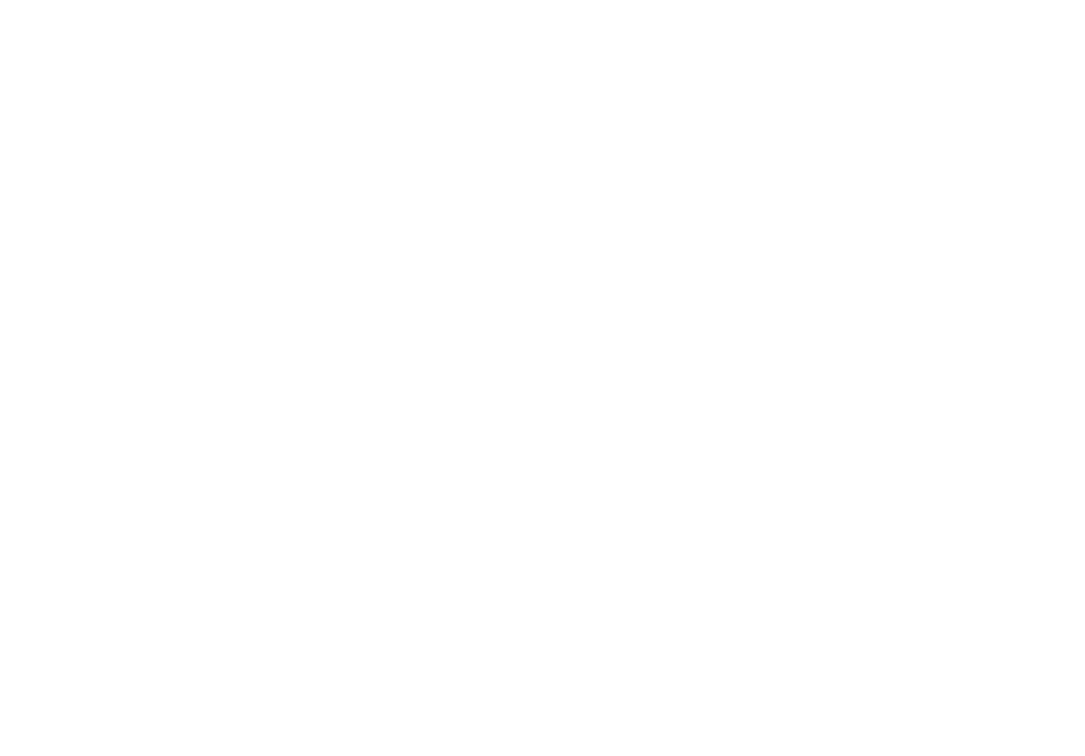
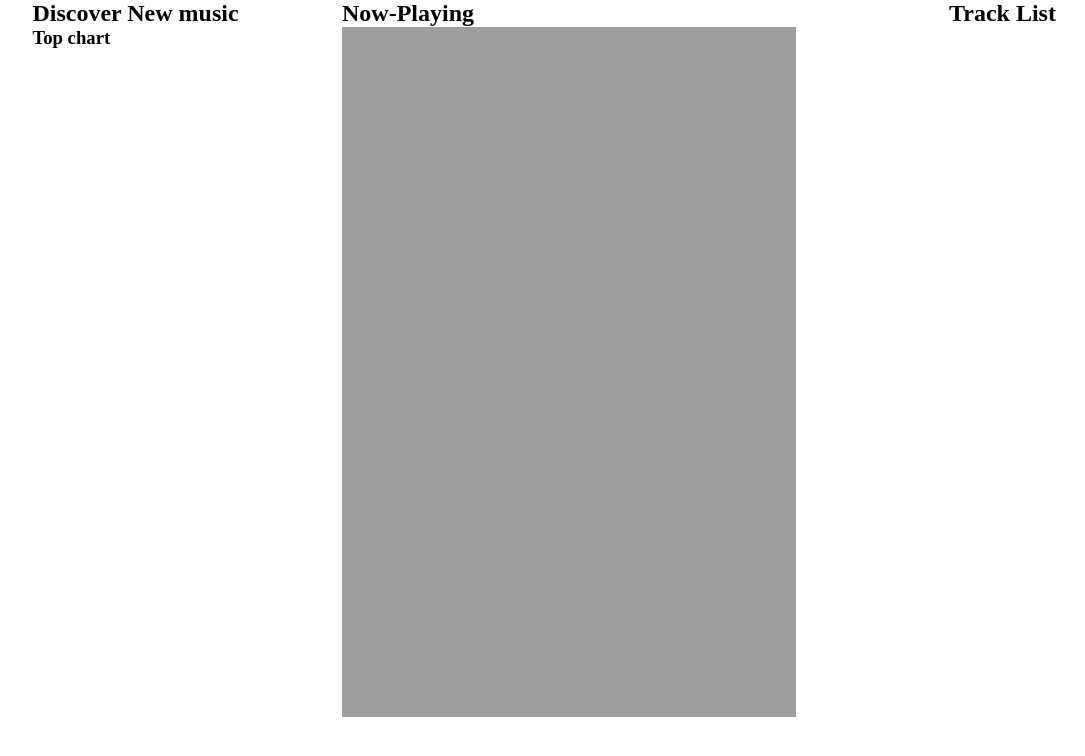
Before and after one commit to DanielEStebanChaconDiaz/proyectoJavaScript, a plain HTML site: page index.html in a window 1280 px wide. Shown: the whole page, without its empty margins (71-1156 px from the left). Drawn offline with Linux system fonts and the light colour scheme.

Commit message:
feat: :construction: Primera implementacion de js
Se realizo la implementacion del repoductor

```diff
--- a/css/style.css
+++ b/css/style.css
@@ -5,3 +5,12 @@
     box-sizing: border-box;
     font-family: "Gotham-Black";
 }
+.container{
+    display: grid;
+    grid-template-columns: repeat(3, 1fr);
+    justify-items: center;
+}
+.medium{
+    display: flex;
+    flex-direction: column;
+}
--- a/index.html
+++ b/index.html
@@ -8,6 +8,29 @@
     <script type="module" src="js/main.js" defer></script>
 </head>
 <body>
+    <main class="container">
+        <aside class="left">
+            <header>
+                <h1 class="title">
+                    Discover New music
+                </h1>
+            </header>
+            <h3 class="topChart">Top chart</h3>
+            <div class="album">
 
+            </div>
+        </aside>
+        <aside class="medium">
+            <h1 class="title">
+                Now-Playing
+            </h1>
+            <my-frame uri="spotify:album:5uxvRzgNbQ0WA9e6PatP8k"></my-frame>
+        </aside>
+        <aside class="right">
+            <h1 class="title">
+                Track List
+            </h1>
+        </aside>
+    </main>
 </body>
 </html>
--- a/js/main.js
+++ b/js/main.js
@@ -0,0 +1,20 @@
+class myframe extends HTMLElement{
+    id
+    constructor(id){
+        super();
+        this.attachShadow({mode: "open"});
+    }
+    connectedCallback(){
+        this.shadowRoot.innerHTML = /*html*/`
+            <iframe class="spotify-iframe" width="454" height="690" src="https://open.spotify.com/embed/album/${this.id}" frameborder="0" allowtransparency="true" allow="encrypted-media"></iframe>
+        `
+    }
+    static get observedAttributes(){
+        return ["uri"];
+    }
+    attributeChangedCallback(name,old,now){
+        let[nameUri, album, id] = now.split(":")
+        this.id = id;
+    }
+}
+customElements.define("my-frame",myframe)
```
Also changed, not shown: storage/img/logo.svg (added).
